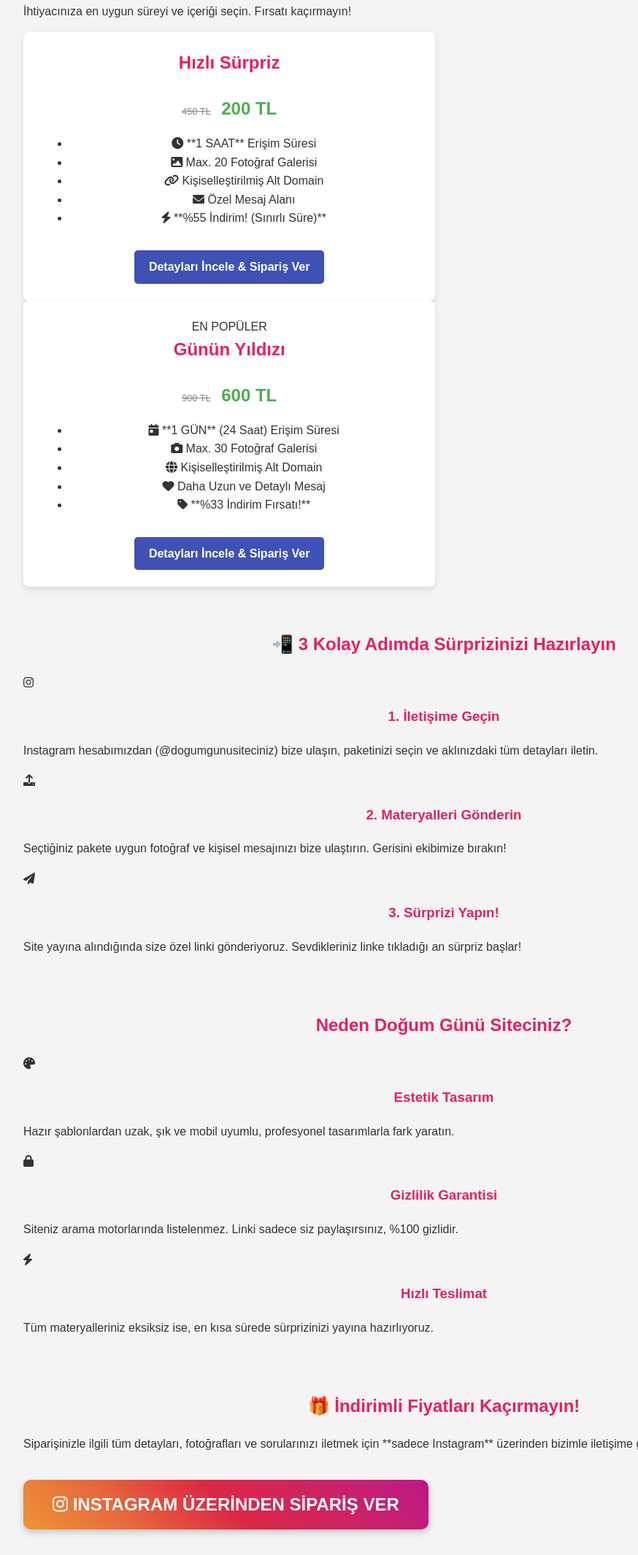
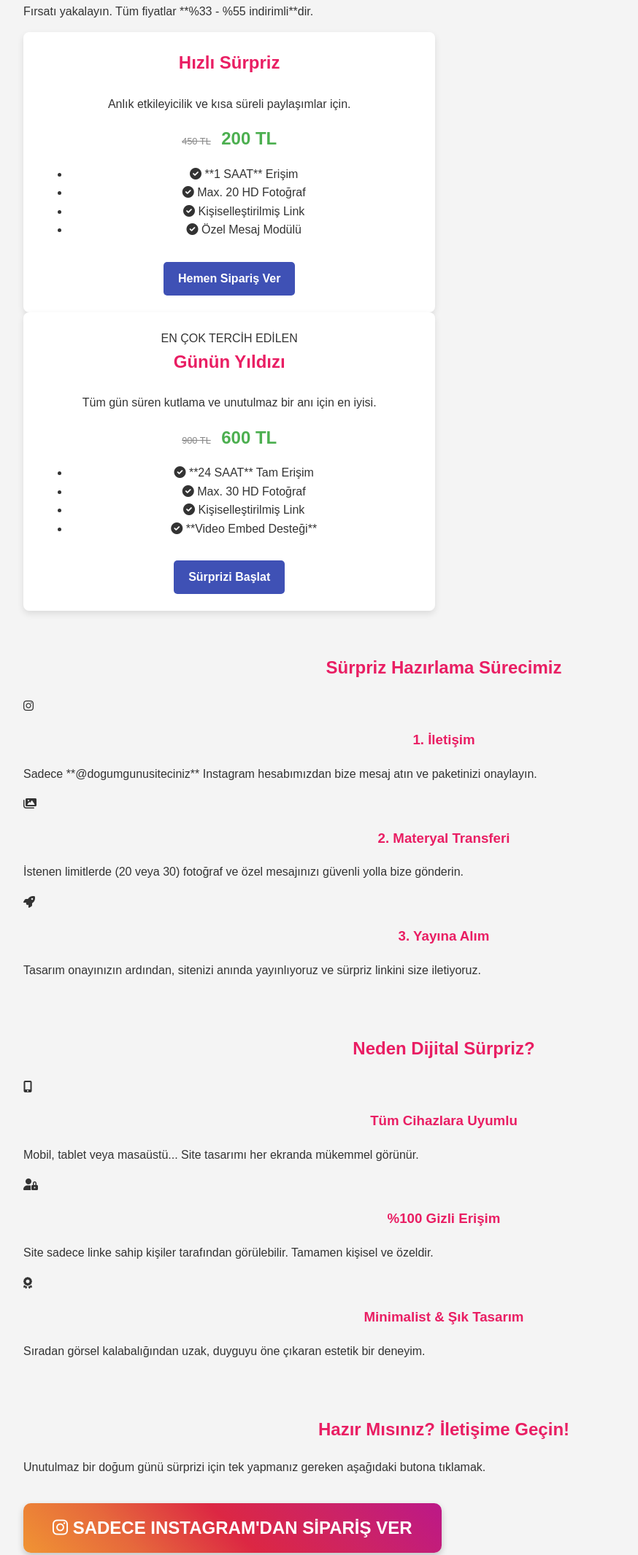
Before and after one commit to wuffy131-beep/bakim-oryus, a plain HTML site: page index.html in a window 1280 px wide. Shown: the part 485-2616 px from the top of the page at 73% size, without its empty margins (32-906 px from the left). Drawn offline with nearby package versions, Linux system fonts and the light colour scheme.

Commit message:
Update index.html

```diff
--- a/index.html
+++ b/index.html
@@ -3,7 +3,7 @@
 <head>
     <meta charset="UTF-8">
     <meta name="viewport" content="width=device-width, initial-scale=1.0">
-    <title>Doğum Günü Siteciniz | En Özel Dijital Sürprizler</title>
+    <title>Doğum Günü Siteciniz | Premium Dijital Sürpriz Deneyimi</title>
     <link rel="stylesheet" href="style.css">
     <link rel="stylesheet" href="https://cdnjs.cloudflare.com/ajax/libs/font-awesome/6.0.0-beta3/css/all.min.css">
 </head>
@@ -11,84 +11,84 @@
 
     <header class="header">
         <div class="container nav-container">
-            <a href="#" class="logo">Doğum Günü Siteciniz</a>
+            <a href="#" class="logo">Siteciniz.</a>
             <nav class="nav">
-                <a href="#paketler">Paketler</a>
-                <a href="#nasil-calisir">Süreç</a>
-                <a href="#guven">Neden Biz?</a>
-                <a href="#iletisim" class="cta-nav-button">Hemen Sipariş Ver</a>
+                <a href="#paketler">Fiyatlandırma</a>
+                <a href="#surec">Nasıl Çalışır?</a>
+                <a href="#sss">SSS</a>
+                <a href="#iletisim" class="cta-nav-button">Hemen Başla</a>
             </nav>
         </div>
     </header>
 
     <section class="hero-section">
         <div class="container">
-            <h1>Sevdiklerinize Bir Web Sitesi Hediye Edin!</h1>
-            <p class="slogan">Anılarla dolu, kişiye özel, sadece onlara ait dijital bir dünya yaratın. Unutulmaz sürprizler burada başlar.</p>
-            <a href="#paketler" class="main-cta-button scroll-link">🎉 Sürpriz Paketlerini İncele</a>
+            <h1 data-aos="fade-up">Sevgiyi Dijitale Taşıyın: <span class="highlight">Unutulmaz Bir Web Sitesi</span> Hediye Edin.</h1>
+            <p class="slogan" data-aos="fade-up" data-aos-delay="200">Kişiye özel tasarlanmış, anılarla örülü, benzersiz bir doğum günü sürprizi. Basitçe: **Dijital Duygusallık.**</p>
+            <a href="#paketler" class="main-cta-button scroll-link" data-aos="zoom-in" data-aos-delay="400">Paketleri Keşfet <i class="fas fa-arrow-down"></i></a>
         </div>
     </section>
 
     <section id="paketler" class="packages-section section-padding">
         <div class="container">
-            <h2 class="section-title">✨ Size Özel Dijital Sürpriz Paketleri ✨</h2>
-            <p class="section-subtitle">İhtiyacınıza en uygun süreyi ve içeriği seçin. Fırsatı kaçırmayın!</p>
+            <h2 class="section-title">Premium Paketlerimiz</h2>
+            <p class="section-subtitle">Fırsatı yakalayın. Tüm fiyatlar **%33 - %55 indirimli**dir.</p>
 
             <div class="package-grid">
 
-                <div class="package-card standard">
+                <div class="package-card standard" data-aos="fade-right">
                     <h3>Hızlı Sürpriz</h3>
+                    <p class="sub-text">Anlık etkileyicilik ve kısa süreli paylaşımlar için.</p>
                     <div class="price-box">
                         <span class="old-price">450 TL</span>
                         <span class="new-price">200 TL</span>
                     </div>
                     <ul class="features">
-                        <li><i class="fas fa-clock"></i> **1 SAAT** Erişim Süresi</li>
-                        <li><i class="fas fa-image"></i> Max. 20 Fotoğraf Galerisi</li>
-                        <li><i class="fas fa-link"></i> Kişiselleştirilmiş Alt Domain</li>
-                        <li><i class="fas fa-envelope"></i> Özel Mesaj Alanı</li>
-                        <li class="limited"><i class="fas fa-bolt"></i> **%55 İndirim! (Sınırlı Süre)**</li>
+                        <li><i class="fas fa-check-circle"></i> **1 SAAT** Erişim</li>
+                        <li><i class="fas fa-check-circle"></i> Max. 20 HD Fotoğraf</li>
+                        <li><i class="fas fa-check-circle"></i> Kişiselleştirilmiş Link</li>
+                        <li><i class="fas fa-check-circle"></i> Özel Mesaj Modülü</li>
                     </ul>
-                    <a href="#iletisim" class="insta-button scroll-link">Detayları İncele & Sipariş Ver</a>
+                    <a href="#iletisim" class="insta-button scroll-link">Hemen Sipariş Ver</a>
                 </div>
 
-                <div class="package-card premium">
-                    <div class="badge">EN POPÜLER</div>
+                <div class="package-card premium" data-aos="zoom-in">
+                    <div class="badge">EN ÇOK TERCİH EDİLEN</div>
                     <h3>Günün Yıldızı</h3>
+                    <p class="sub-text">Tüm gün süren kutlama ve unutulmaz bir anı için en iyisi.</p>
                     <div class="price-box">
                         <span class="old-price">900 TL</span>
                         <span class="new-price">600 TL</span>
                     </div>
                     <ul class="features">
-                        <li><i class="fas fa-calendar-day"></i> **1 GÜN** (24 Saat) Erişim Süresi</li>
-                        <li><i class="fas fa-camera"></i> Max. 30 Fotoğraf Galerisi</li>
-                        <li><i class="fas fa-globe"></i> Kişiselleştirilmiş Alt Domain</li>
-                        <li><i class="fas fa-heart"></i> Daha Uzun ve Detaylı Mesaj</li>
-                        <li class="limited"><i class="fas fa-tag"></i> **%33 İndirim Fırsatı!**</li>
+                        <li><i class="fas fa-check-circle"></i> **24 SAAT** Tam Erişim</li>
+                        <li><i class="fas fa-check-circle"></i> Max. 30 HD Fotoğraf</li>
+                        <li><i class="fas fa-check-circle"></i> Kişiselleştirilmiş Link</li>
+                        <li><i class="fas fa-check-circle"></i> **Video Embed Desteği**</li>
                     </ul>
-                    <a href="#iletisim" class="insta-button cta-premium scroll-link">Detayları İncele & Sipariş Ver</a>
+                    <a href="#iletisim" class="insta-button cta-premium scroll-link">Sürprizi Başlat</a>
                 </div>
             </div>
         </section>
 
-        <section id="nasil-calisir" class="process-section section-padding">
+        <section id="surec" class="process-section section-padding">
         <div class="container">
-            <h2 class="section-title">📲 3 Kolay Adımda Sürprizinizi Hazırlayın</h2>
+            <h2 class="section-title">Sürpriz Hazırlama Sürecimiz</h2>
             <div class="process-steps">
-                <div class="step">
+                <div class="step" data-aos="fade-up">
                     <div class="step-icon"><i class="fab fa-instagram"></i></div>
-                    <h3>1. İletişime Geçin</h3>
-                    <p>Instagram hesabımızdan (@dogumgunusiteciniz) bize ulaşın, paketinizi seçin ve aklınızdaki tüm detayları iletin.</p>
+                    <h3>1. İletişim</h3>
+                    <p>Sadece **@dogumgunusiteciniz** Instagram hesabımızdan bize mesaj atın ve paketinizi onaylayın.</p>
                 </div>
-                <div class="step">
-                    <div class="step-icon"><i class="fas fa-upload"></i></div>
-                    <h3>2. Materyalleri Gönderin</h3>
-                    <p>Seçtiğiniz pakete uygun fotoğraf ve kişisel mesajınızı bize ulaştırın. Gerisini ekibimize bırakın!</p>
+                <div class="step" data-aos="fade-up" data-aos-delay="200">
+                    <div class="step-icon"><i class="fas fa-images"></i></div>
+                    <h3>2. Materyal Transferi</h3>
+                    <p>İstenen limitlerde (20 veya 30) fotoğraf ve özel mesajınızı güvenli yolla bize gönderin.</p>
                 </div>
-                <div class="step">
-                    <div class="step-icon"><i class="fas fa-paper-plane"></i></div>
-                    <h3>3. Sürprizi Yapın!</h3>
-                    <p>Site yayına alındığında size özel linki gönderiyoruz. Sevdikleriniz linke tıkladığı an sürpriz başlar!</p>
+                <div class="step" data-aos="fade-up" data-aos-delay="400">
+                    <div class="step-icon"><i class="fas fa-rocket"></i></div>
+                    <h3>3. Yayına Alım</h3>
+                    <p>Tasarım onayınızın ardından, sitenizi anında yayınlıyoruz ve sürpriz linkini size iletiyoruz.</p>
                 </div>
             </div>
         </div>
@@ -96,22 +96,22 @@
 
     <section id="guven" class="trust-section section-padding">
         <div class="container">
-            <h2 class="section-title">Neden Doğum Günü Siteciniz?</h2>
+            <h2 class="section-title">Neden Dijital Sürpriz?</h2>
             <div class="trust-points">
-                <div>
-                    <i class="fas fa-palette"></i>
-                    <h3>Estetik Tasarım</h3>
-                    <p>Hazır şablonlardan uzak, şık ve mobil uyumlu, profesyonel tasarımlarla fark yaratın.</p>
+                <div data-aos="zoom-in">
+                    <i class="fas fa-mobile-alt"></i>
+                    <h3>Tüm Cihazlara Uyumlu</h3>
+                    <p>Mobil, tablet veya masaüstü... Site tasarımı her ekranda mükemmel görünür.</p>
                 </div>
-                <div>
-                    <i class="fas fa-lock"></i>
-                    <h3>Gizlilik Garantisi</h3>
-                    <p>Siteniz arama motorlarında listelenmez. Linki sadece siz paylaşırsınız, %100 gizlidir.</p>
+                <div data-aos="zoom-in" data-aos-delay="150">
+                    <i class="fas fa-user-lock"></i>
+                    <h3>%100 Gizli Erişim</h3>
+                    <p>Site sadece linke sahip kişiler tarafından görülebilir. Tamamen kişisel ve özeldir.</p>
                 </div>
-                <div>
-                    <i class="fas fa-bolt"></i>
-                    <h3>Hızlı Teslimat</h3>
-                    <p>Tüm materyalleriniz eksiksiz ise, en kısa sürede sürprizinizi yayına hazırlıyoruz.</p>
+                <div data-aos="zoom-in" data-aos-delay="300">
+                    <i class="fas fa-award"></i>
+                    <h3>Minimalist & Şık Tasarım</h3>
+                    <p>Sıradan görsel kalabalığından uzak, duyguyu öne çıkaran estetik bir deneyim.</p>
                 </div>
             </div>
         </div>
@@ -119,11 +119,11 @@
 
     <section id="iletisim" class="contact-section section-padding">
         <div class="container">
-            <h2 class="section-title">🎁 İndirimli Fiyatları Kaçırmayın!</h2>
-            <p class="section-subtitle">Siparişinizle ilgili tüm detayları, fotoğrafları ve sorularınızı iletmek için **sadece Instagram** üzerinden bizimle iletişime geçin.</p>
+            <h2 class="section-title">Hazır Mısınız? İletişime Geçin!</h2>
+            <p class="section-subtitle">Unutulmaz bir doğum günü sürprizi için tek yapmanız gereken aşağıdaki butona tıklamak.</p>
 
             <a href="https://www.instagram.com/dogumgunusiteciniz" target="_blank" class="main-cta-button instagram-button">
-                <i class="fab fa-instagram"></i> INSTAGRAM ÜZERİNDEN SİPARİŞ VER
+                <i class="fab fa-instagram"></i> SADECE INSTAGRAM'DAN SİPARİŞ VER
             </a>
             <p class="insta-handle">Hızlı İletişim: **@dogumgunusiteciniz**</p>
         </div>
@@ -131,11 +131,15 @@
 
     <footer class="footer">
         <div class="container">
-            <p>© 2025 Doğum Günü Siteciniz. Tüm Hakları Saklıdır. | İletişim: Instagram @dogumgunusiteciniz</p>
+            <p>© 2025 Siteciniz. Tüm Hakları Saklıdır. | İletişim: @dogumgunusiteciniz</p>
         </div>
     </footer>
 
+    <link href="https://unpkg.com/aos@2.3.1/dist/aos.css" rel="stylesheet">
+    <script src="https://unpkg.com/aos@2.3.1/dist/aos.js"></script>
     <script>
+        AOS.init();
+        // Basit Scroll JavaScript
         document.querySelectorAll('.scroll-link').forEach(anchor => {
             anchor.addEventListener('click', function (e) {
                 e.preventDefault();
```
